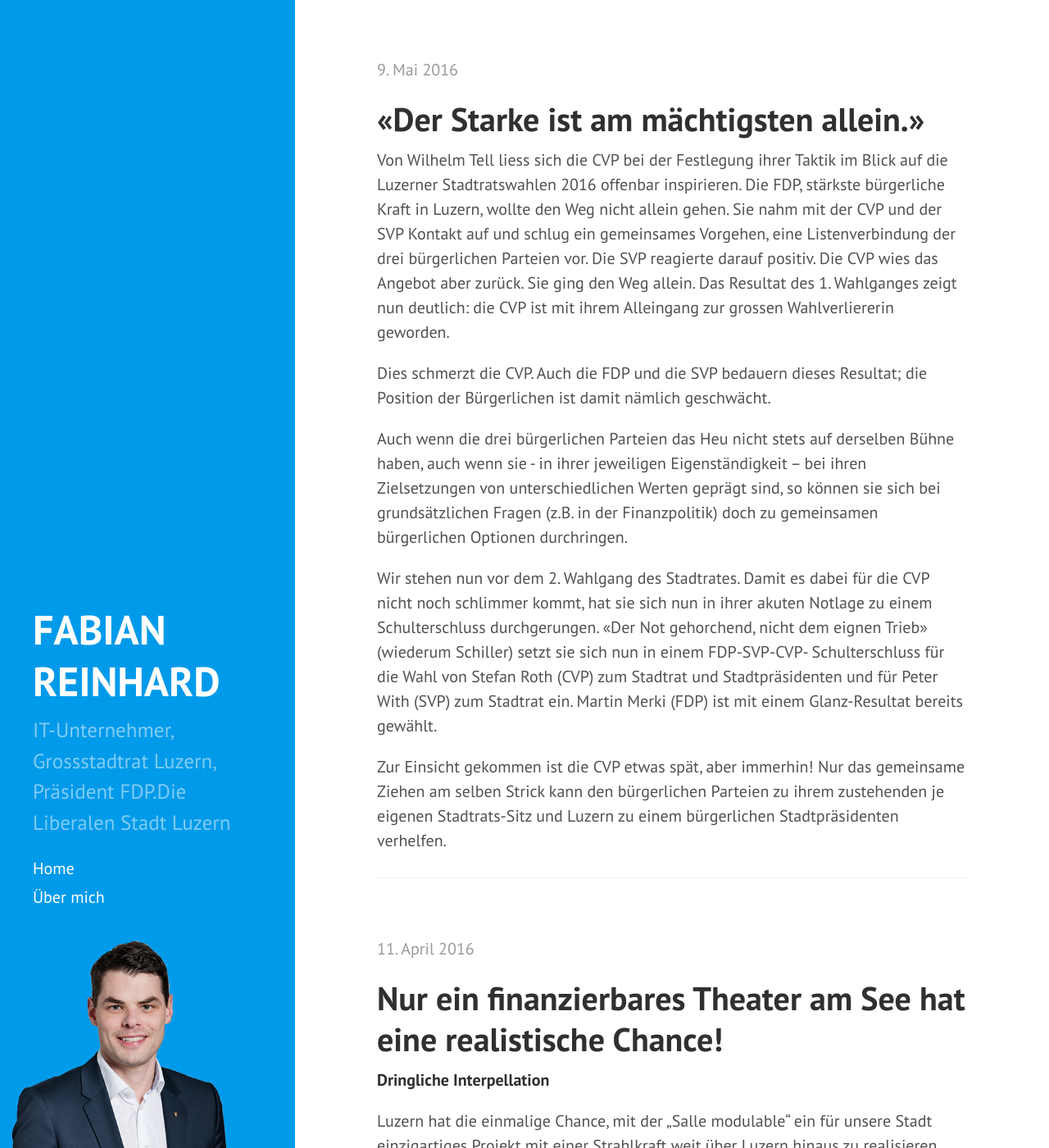
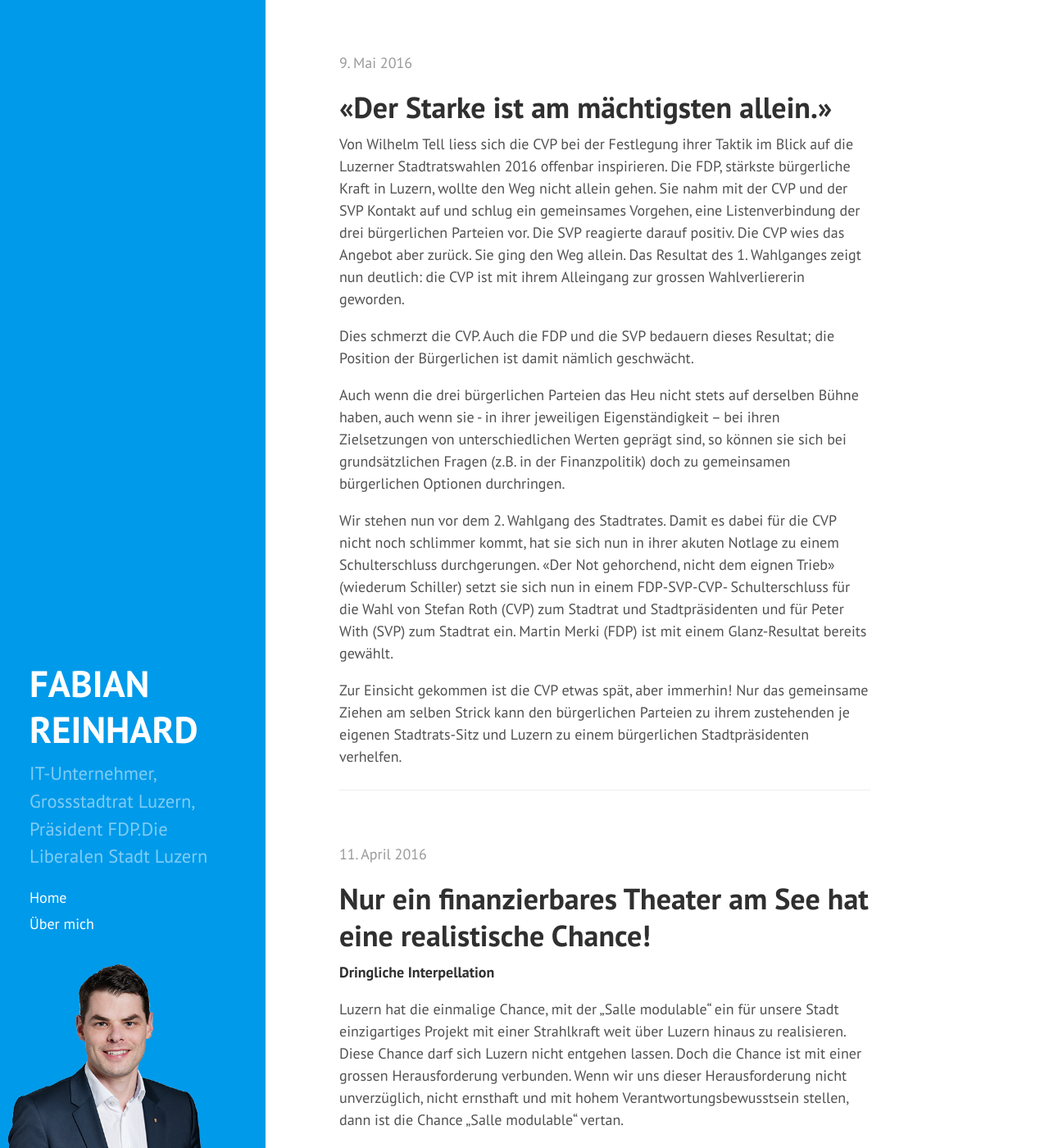
Before and after one commit to freinhard/freinhard.github.io, a Jekyll site: the page built from index.html, in a window 1280 px wide and 1400 px high. Shown: the whole window at 82% size. Built offline with Jekyll 4.4.1, drawn with Linux system fonts in a browser that asks for light colours; the list of posts is cut into pages by our own code; comment, search, counter and statistics services are not loaded.

Commit message:
Font size

```diff
--- a/public/css/custom.css
+++ b/public/css/custom.css
@@ -1,3 +1,5 @@
+html {font-size: 18px;}
+
 .sidebar {
     background-color: #009AEA
 }
@@ -22,6 +24,6 @@
     .sidebar .portrait img {
         max-width: 60%;
         margin: auto;
-        margin-bottom: -32px;
+        margin-bottom: -40px;
     }
 }
```
